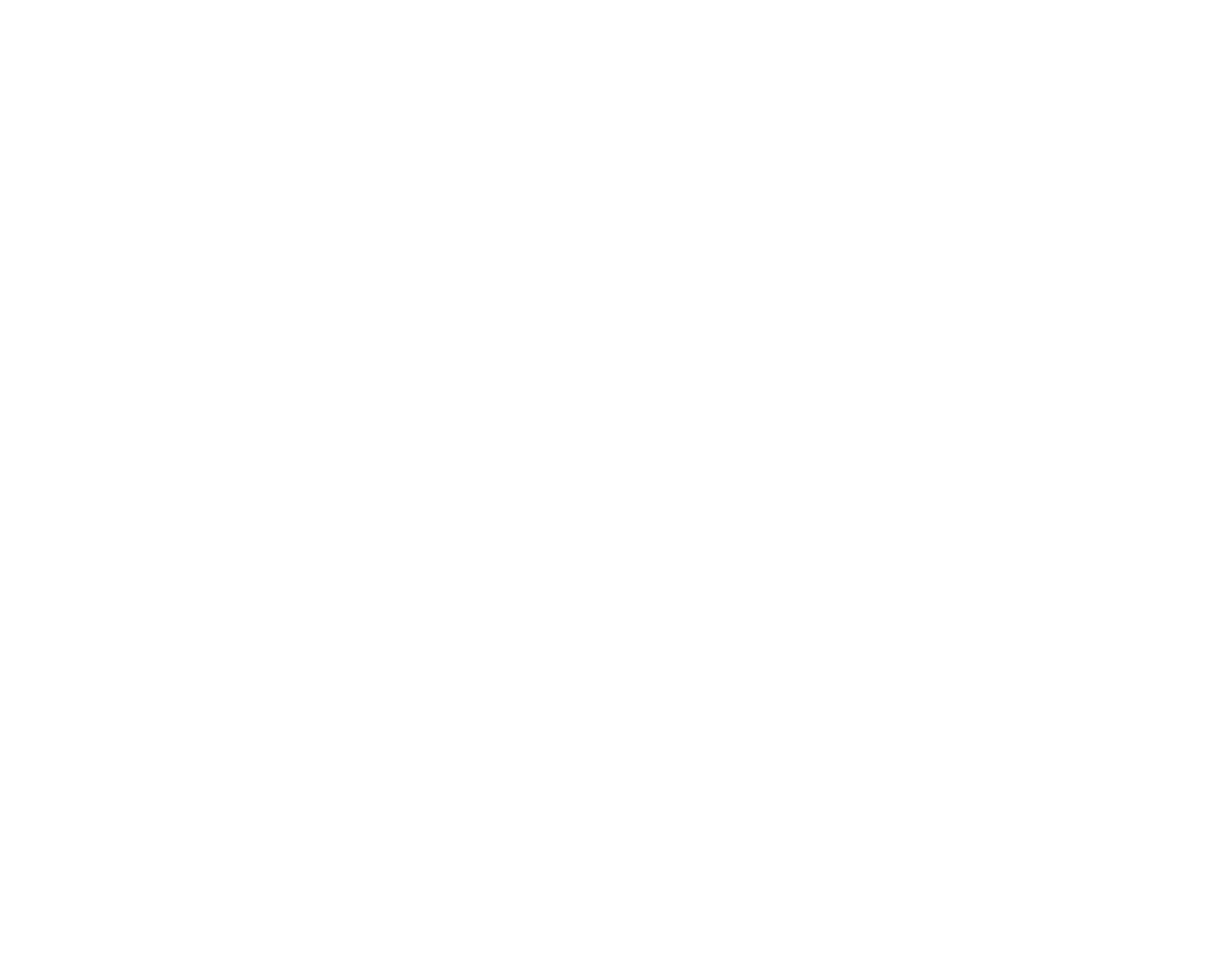
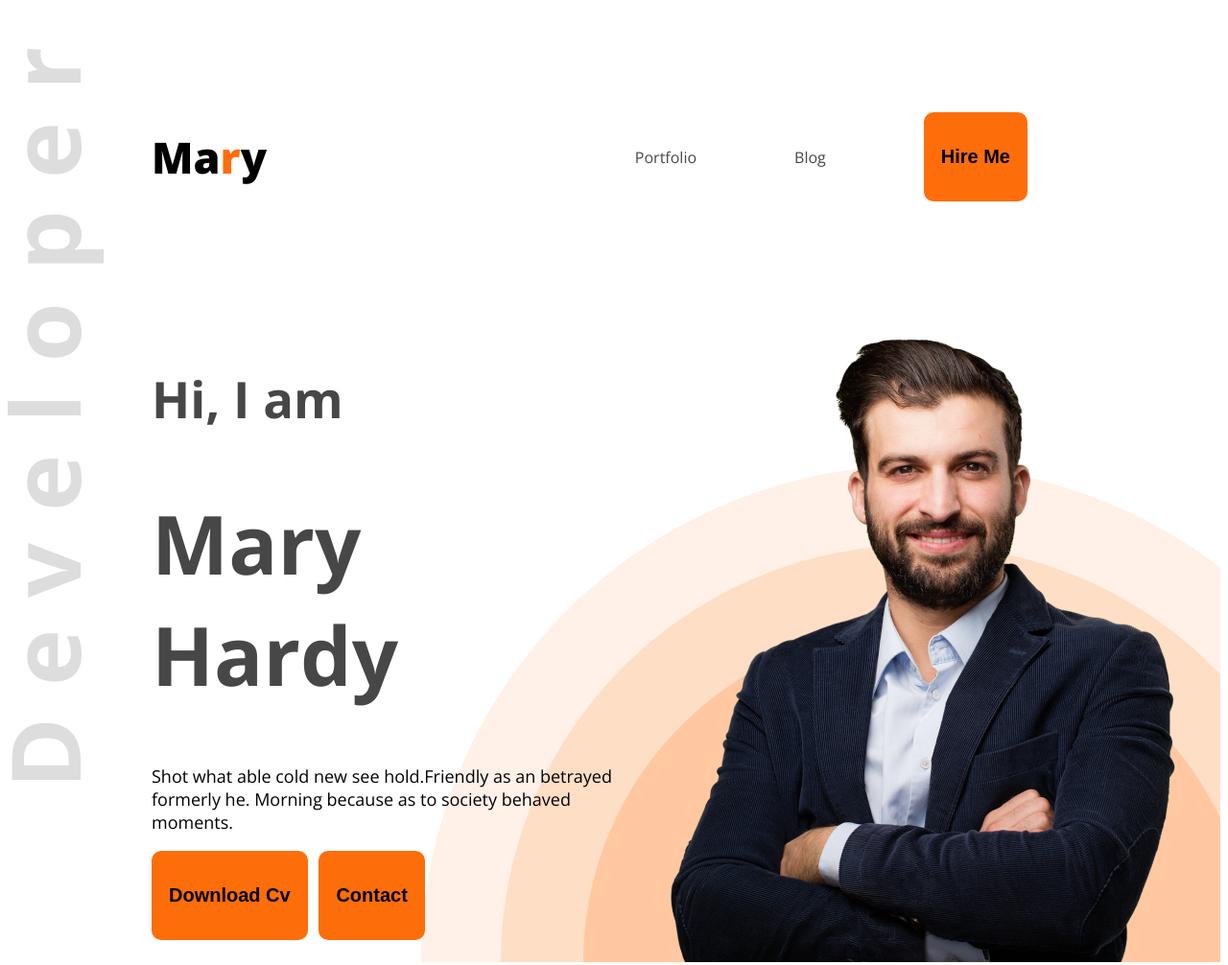
Before and after one commit to GAZI-FAHIM/web-dev-portfolio, a plain HTML site: page index.html in a window 1280 px wide. Shown: the whole page at 96% size. Before the commit the page ends 800 px from the top, so only its background shows below. Drawn offline with nearby package versions, Linux system fonts and the light colour scheme.

Commit message:
portfolio-1

```diff
--- a/index.html
+++ b/index.html
@@ -4,9 +4,39 @@
     <meta charset="UTF-8">
     <meta name="viewport" content="width=device-width, initial-scale=1.0">
     <title>Web Developer Portfolio</title>
+    <link rel="preconnect" href="https://fonts.googleapis.com">
+ <link rel="preconnect" href="https://fonts.gstatic.com" crossorigin>
+ <link href="https://fonts.googleapis.com/css2?family=Open+Sans:ital,wght@0,300..800;1,300..800&display=swap" rel="stylesheet">
+ <link rel="stylesheet" href="style/portfolio.css">
+
 </head>
-<body>
-    <header>
+<body class="open-sans-normal">
+    <header class="header">
+      <nav>
+     <h3 class="nav-title">Ma<span class="text-primary">r</span>y</h3>
+    <ul>
+        <li><a class="dark-2" href="">Portfolio</a></li>
+        <li><a class="dark-2" href="">Blog</a></li>
+        <li><a href=""><button class="btn-primary">Hire Me</button></a></li>
+
+    </ul>
+    </nav>
+
+       <div class="banner">
+
+           <div class="banner-content">
+            <h3 class="banner-greeting dark-2">Hi, I  am</h3>
+            <h1 class="banner-title dark-2">Mary Hardy</h1>
+            <p class="paragraph-description ">
+                Shot what able cold new see hold.Friendly as an betrayed formerly he. Morning because as to society behaved moments.
+            </p>
+            <button class="btn-primary">Download Cv</button>
+            <button class="btn-primary">Contact</button>
+
+           </div>
+           <img class="banner-pic" src="/images/hardy.png" alt="">
+
+       </div>
 
     </header>
 
--- /dev/null
+++ b/style/portfolio.css
@@ -0,0 +1,85 @@
+
+
+.open-sans-normal {
+  font-family: "Open Sans", sans-serif;
+  font-optical-sizing: auto;
+  font-style: normal;
+  font-variation-settings:
+    "wdth" 100;
+}
+
+.text-primary{
+    color: #FD6E0A;
+}
+
+
+
+.btn-primary{
+    background-color: #FD6E0A;
+    font-weight: bold;
+    border: none;
+    font-size: 20px;
+    padding: 35px 18px;
+    border-radius: 10px;
+}
+
+nav{
+    display: flex;
+    align-items: center;
+    justify-content: space-between;
+    margin: 50px 150px;
+}
+.header{
+    background-image: url("/images/developer.png"),url("/images/header_bg.png");
+    background-repeat: no-repeat;
+    background-position: top left,bottom right;
+}
+
+.nav-title{
+    font-weight: 800;
+    font-size: 45px;
+}
+nav ul li{
+    list-style: none;
+    margin: 51px;
+
+}
+
+nav ul{
+    display: flex;
+    align-items: center;
+}
+
+.dark-2{
+    color: #474747;
+}
+
+nav li a{
+    text-decoration: none;
+}
+
+.banner{
+    display: flex;
+    justify-content: space-between;
+    margin: 0 38px 0 150px;
+}
+
+.banner-content{
+    font-weight: 600;
+    font-size: 45px;
+    max-width: 580px;
+}
+.banner-title{
+    font-weight: bold;
+    font-size: 85px;
+}
+
+.paragraph-description{
+    font-weight: lighter;
+    font-size: 18px;
+}
+
+.banner-pic{
+    width: 584;
+    height: 676;
+}
```
